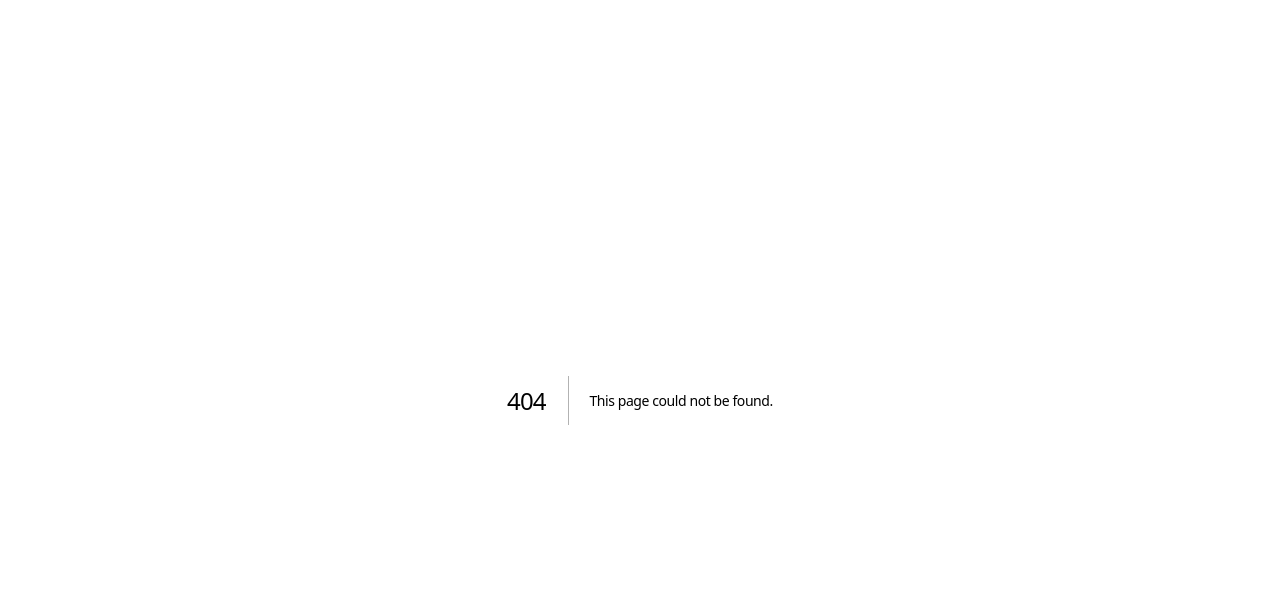
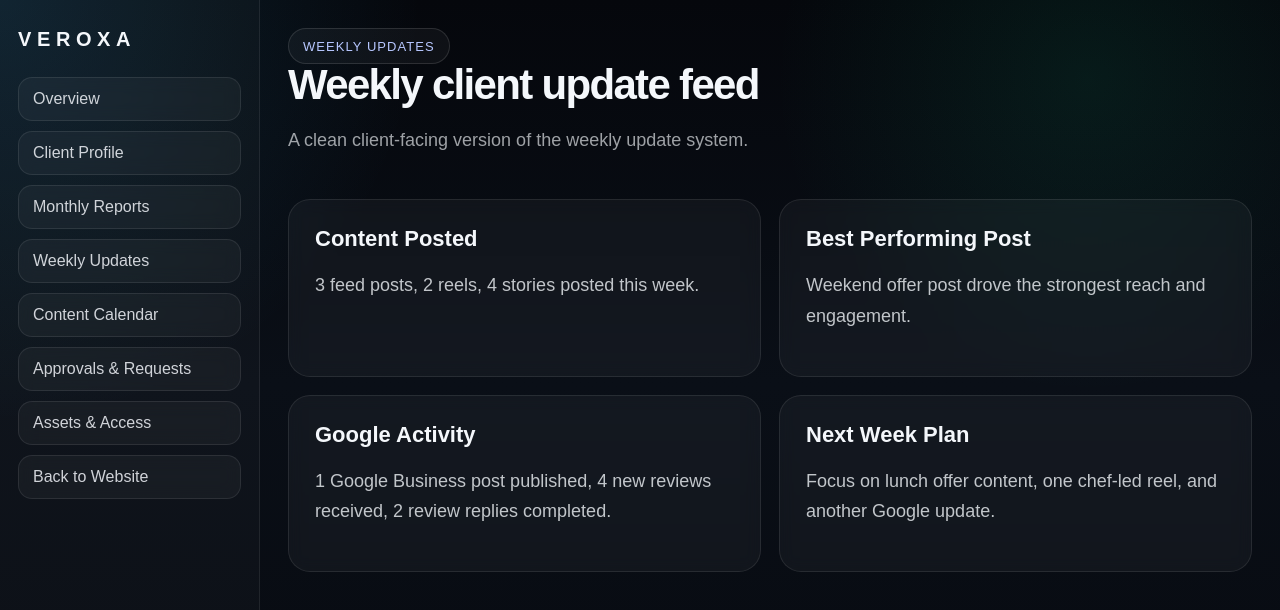
Before and after one commit to fgohar1/veroxa-site, a Next.js app: page /client-dashboard in a window 1280 px wide. Before the commit this address had no page. Shown: the top 610 px of the page. Built offline with nearby package versions, Linux system fonts and the light colour scheme.

Commit message:
Add files via upload

```diff
--- /dev/null
+++ b/app/client-dashboard/page.js
@@ -0,0 +1,37 @@
+export default function WeeklyUpdatesPage() {
+  return (
+    <main className="portal-shell">
+
+<aside className="sidebar">
+  <div className="brand">VEROXA</div>
+  <div className="sidebar-stack">
+    <a className="sidebar-link" href="/client-dashboard">Overview</a>
+    <a className="sidebar-link" href="/client-dashboard/profile">Client Profile</a>
+    <a className="sidebar-link" href="/client-dashboard/monthly-reports">Monthly Reports</a>
+    <a className="sidebar-link" href="/client-dashboard/weekly-updates">Weekly Updates</a>
+    <a className="sidebar-link" href="/client-dashboard/content-calendar">Content Calendar</a>
+    <a className="sidebar-link" href="/client-dashboard/approvals-requests">Approvals & Requests</a>
+    <a className="sidebar-link" href="/client-dashboard/assets-access">Assets & Access</a>
+    <a className="sidebar-link" href="/">Back to Website</a>
+  </div>
+</aside>
+
+      <section className="dashboard">
+        <div className="dashboard-top">
+          <div>
+            <div className="badge">Weekly Updates</div>
+            <h1>Weekly client update feed</h1>
+            <p className="muted">A clean client-facing version of the weekly update system.</p>
+          </div>
+        </div>
+
+        <div className="grid-2">
+          <div className="panel"><h3>Content Posted</h3><p>3 feed posts, 2 reels, 4 stories posted this week.</p></div>
+          <div className="panel"><h3>Best Performing Post</h3><p>Weekend offer post drove the strongest reach and engagement.</p></div>
+          <div className="panel"><h3>Google Activity</h3><p>1 Google Business post published, 4 new reviews received, 2 review replies completed.</p></div>
+          <div className="panel"><h3>Next Week Plan</h3><p>Focus on lunch offer content, one chef-led reel, and another Google update.</p></div>
+        </div>
+      </section>
+    </main>
+  );
+}
```
